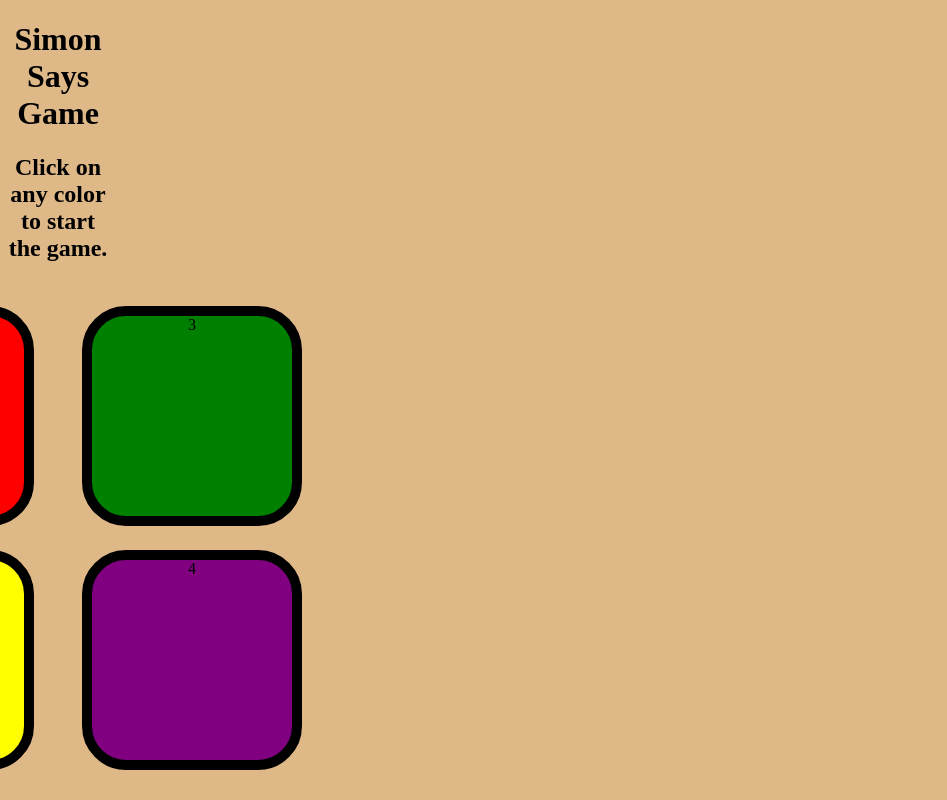
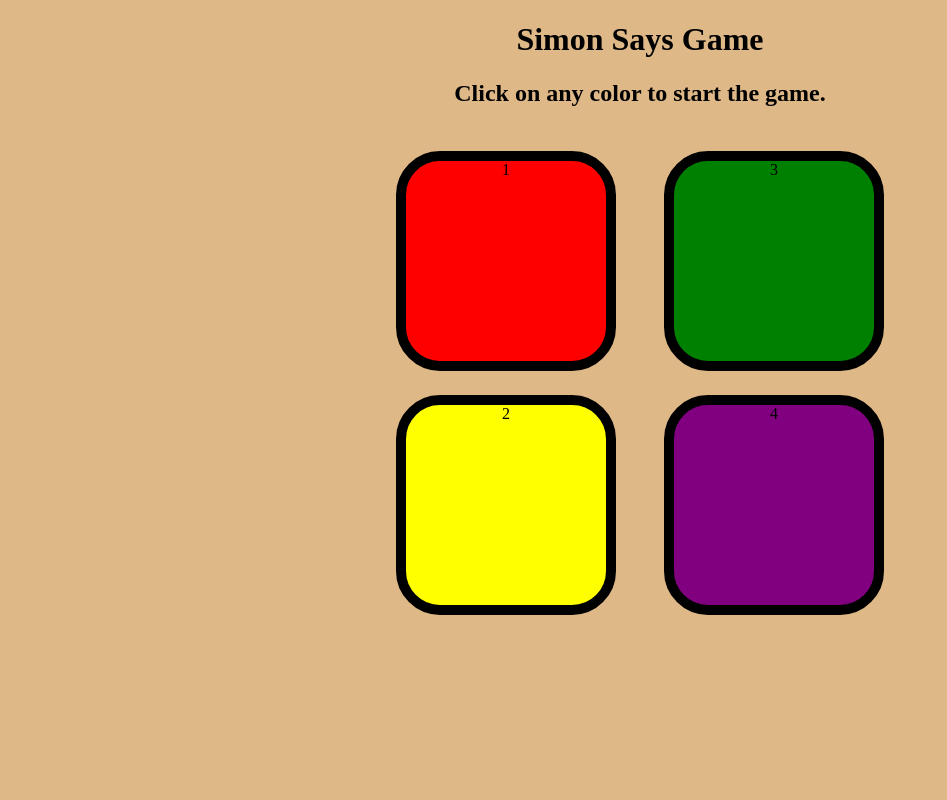
Before and after one commit to Vikas2974/s-game, a plain HTML site: page index.html in a window 1280 px wide. Shown: the whole page, without its empty margins (0-947 px from the left). Drawn offline with Linux system fonts and the light colour scheme.

Commit message:
Update style.css

```diff
--- a/style.css
+++ b/style.css
@@ -1,7 +1,5 @@
 body {
   text-align: center;
-  height: 100px;
-  width: 100px
 }
 
 .btn {
```
